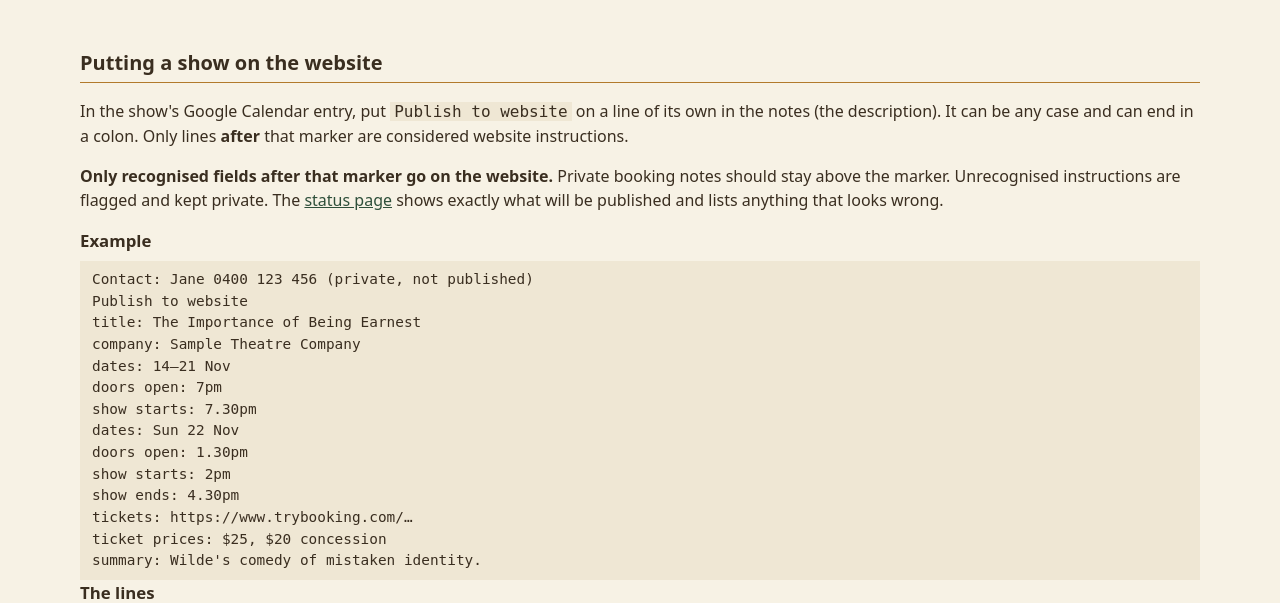
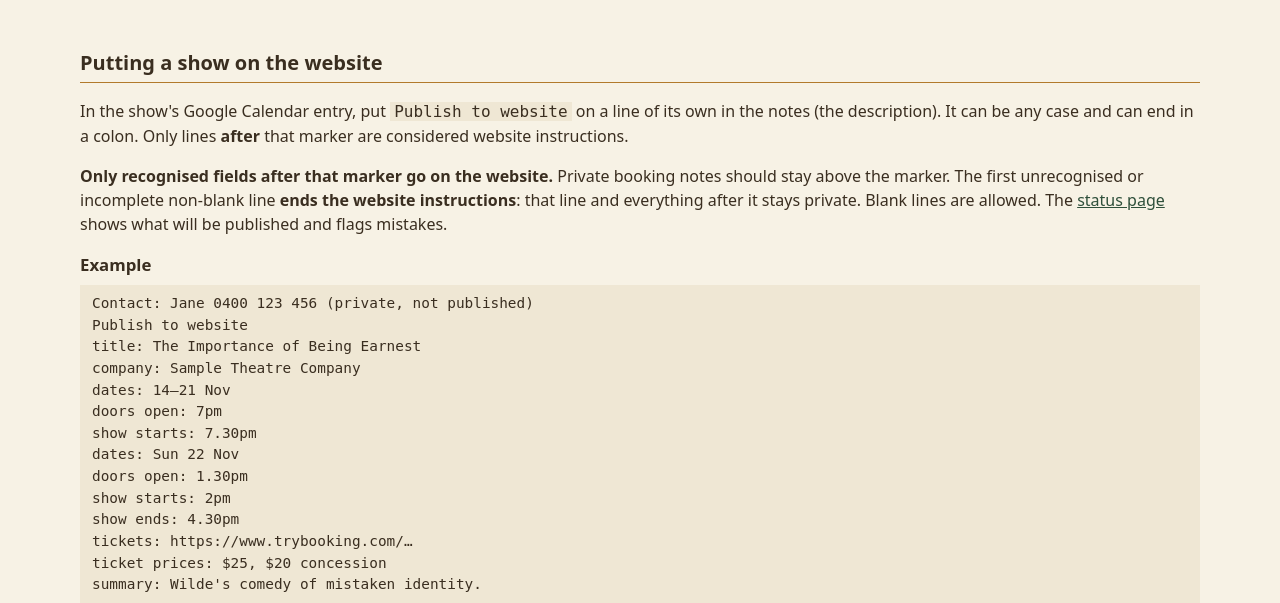
Before and after one commit to rustyrussell/goodwood-institute-web, a Flask app: template backend/goodwood/templates/guide.html in a window 1280 px wide. Shown: the part 51-654 px from the top of the page. Run offline with Flask 3, Linux system fonts and the light colour scheme; the template is opened without the code that fills it: most values are stand-ins (such as "Sample title", 1, 10 or a date in 2020); parts of the project's set-up code (start-up, migrations or seed data) failed here and were passed over.

Commit message:
Document first-invalid-line public parsing boundary

```diff
--- a/backend/goodwood/templates/guide.html
+++ b/backend/goodwood/templates/guide.html
@@ -5,8 +5,9 @@
 <p>In the show's Google Calendar entry, put <kbd>Publish to website</kbd> on a line of its own in the notes
   (the description). It can be any case and can end in a colon. Only lines <strong>after</strong> that marker are considered website instructions.</p>
 <p><strong>Only recognised fields after that marker go on the website.</strong> Private booking notes should stay above the marker.
-  Unrecognised instructions are flagged and kept private. The <a href="{{ url_for('admin') }}">status page</a>
-  shows exactly what will be published and lists anything that looks wrong.</p>
+  The first unrecognised or incomplete non-blank line <strong>ends the website instructions</strong>:
+  that line and everything after it stays private. Blank lines are allowed. The
+  <a href="{{ url_for('admin') }}">status page</a> shows what will be published and flags mistakes.</p>
 
 <h3>Example</h3>
 <pre class="private">Contact: Jane 0400 123 456 (private, not published)
```
